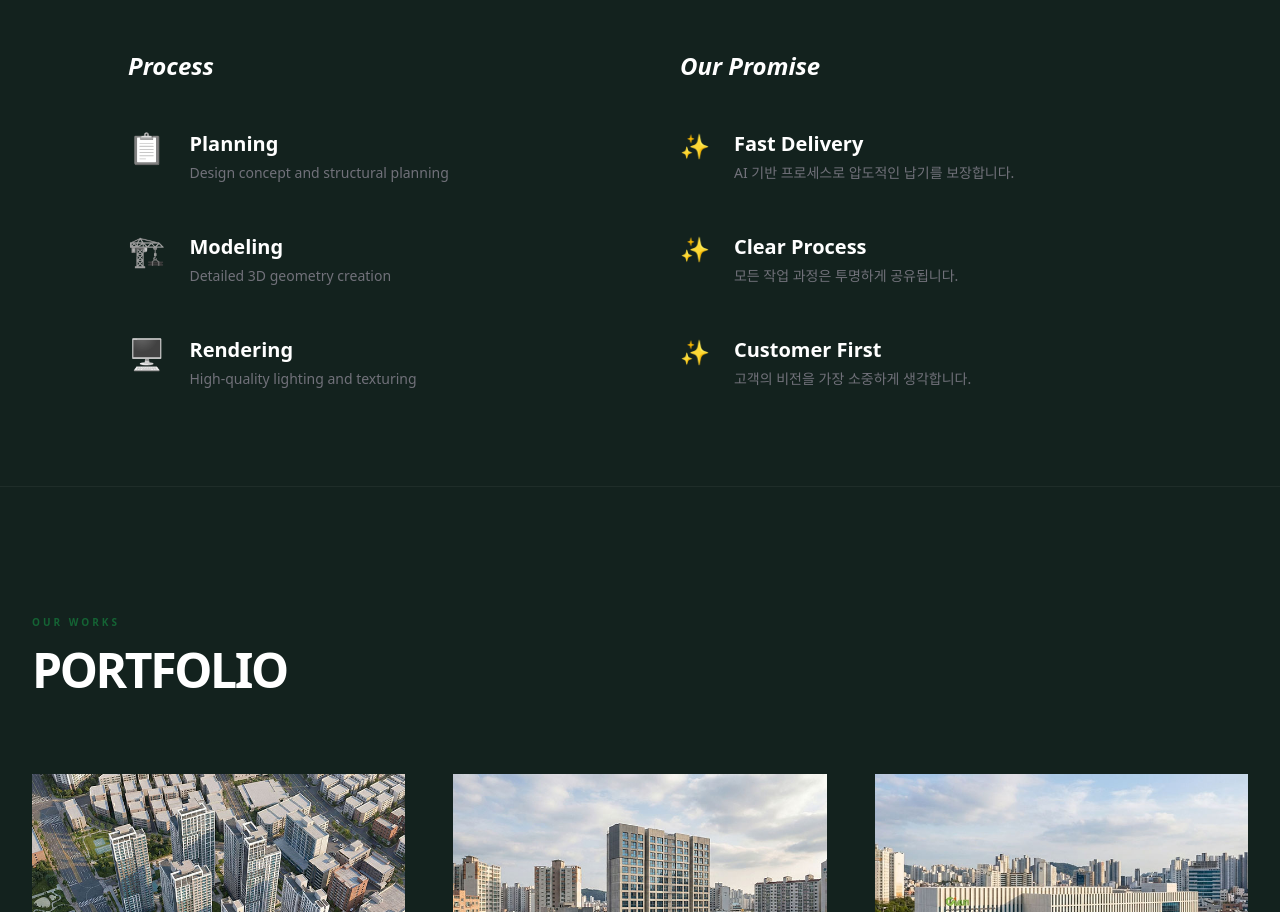
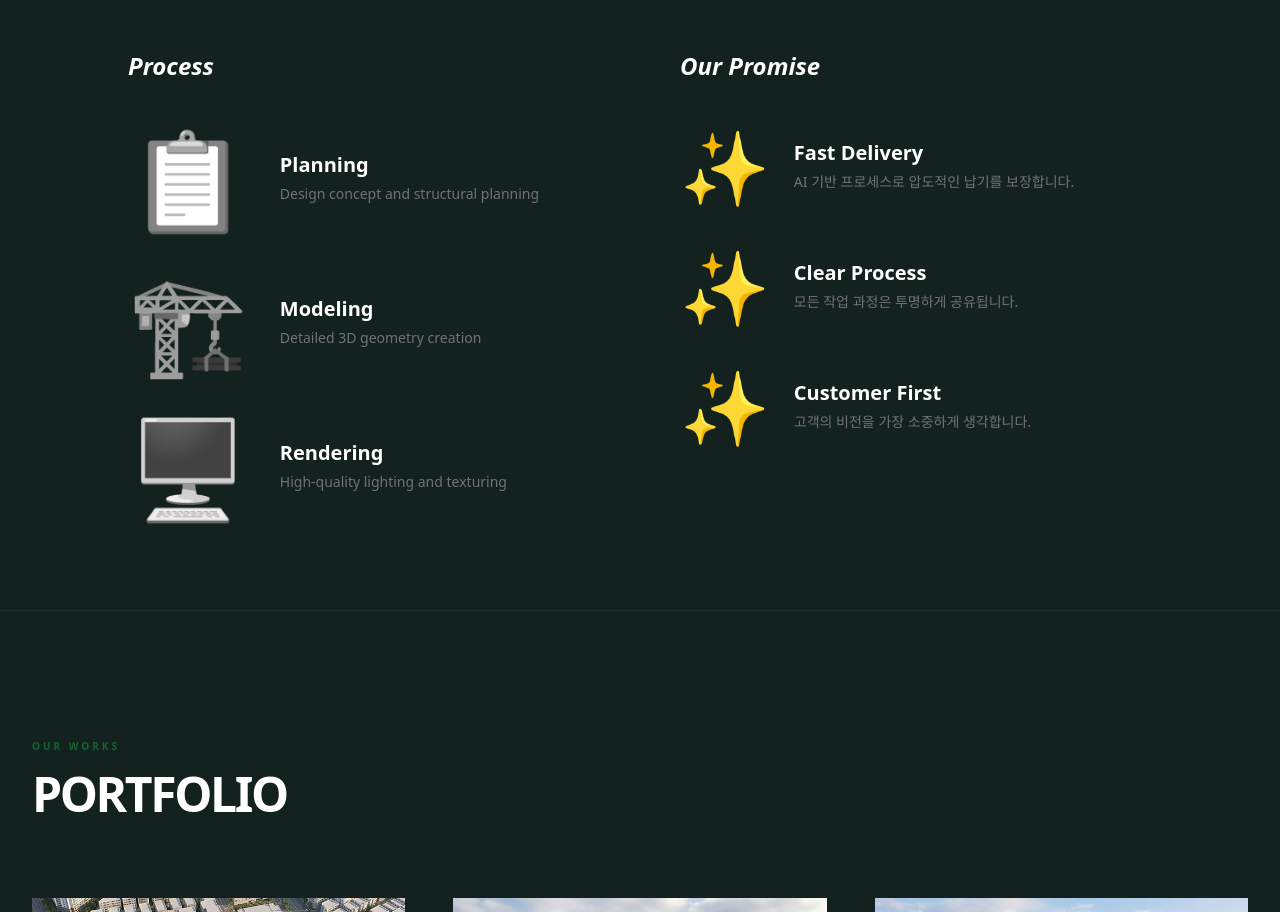
Before and after one commit to TREEBOX7/-1, a React (Vite) app: page / in a window 1280 px wide. Shown: the part 1060-1972 px from the top of the page. Built offline with nearby package versions, Linux system fonts and the light colour scheme; a web font is replaced by a local one.

Commit message:
Update Identity.tsx

```diff
--- a/components/Identity.tsx
+++ b/components/Identity.tsx
@@ -1,9 +1,8 @@
 import React from 'react';
-import { PROCESS_STEPS, PROMISES } from '../constants';
+import { PROCESS_STEPS, PROMISES } from '../constants'; // .tsx 확장자 제거 상태 유지
 
 const Identity: React.FC = () => {
   return (
-    // 배경을 transparent로 설정하여 App의 다크 포레스트 색상이 보이게 함
     <section className="py-24 bg-transparent border-t border-white/5">
       <div className="container mx-auto px-8">
         <div className="max-w-4xl mx-auto text-center mb-24">
@@ -12,14 +11,17 @@ const Identity: React.FC = () => {
           <div className="w-16 h-[1px] bg-green-600/30 mx-auto mt-10"></div>
         </div>
 
-        {/* 132d.JPG 레이아웃 적용 */}
         <div className="grid grid-cols-1 md:grid-cols-2 gap-20 max-w-5xl mx-auto">
+          {/* Process 섹션 */}
           <div>
             <h3 className="text-2xl font-bold mb-12 text-white italic">Process</h3>
             <div className="space-y-12">
               {PROCESS_STEPS.map((step: any) => (
-                <div key={step.id} className="flex items-start gap-6 group">
-                  <div className="text-3xl grayscale group-hover:grayscale-0 transition-all">{step.icon}</div>
+                <div key={step.id} className="flex items-center gap-8 group"> {/* gap을 늘려 아이콘 공간 확보 */}
+                  {/* 기존 text-3xl을 text-8xl로 변경하여 약 3배 확대 */}
+                  <div className="text-8xl grayscale group-hover:grayscale-0 transition-all duration-500">
+                    {step.icon}
+                  </div>
                   <div>
                     <h4 className="text-xl font-bold text-white mb-1">{step.title}</h4>
                     <p className="text-zinc-500 text-sm leading-relaxed">{step.desc}</p>
@@ -28,12 +30,17 @@ const Identity: React.FC = () => {
               ))}
             </div>
           </div>
+
+          {/* Our Promise 섹션 */}
           <div>
             <h3 className="text-2xl font-bold mb-12 text-white italic">Our Promise</h3>
             <div className="space-y-12">
               {PROMISES.map((promise: any) => (
-                <div key={promise.title} className="flex items-start gap-6 group">
-                  <div className="text-2xl text-green-700 group-hover:text-green-500 transition-all">✨</div>
+                <div key={promise.title} className="flex items-center gap-6 group">
+                  {/* 기존 text-2xl을 text-7xl로 변경하여 대폭 확대 */}
+                  <div className="text-7xl text-green-700 group-hover:text-green-500 transition-all duration-500">
+                    ✨
+                  </div>
                   <div>
                     <h4 className="text-xl font-bold text-white mb-1">{promise.label}</h4>
                     <p className="text-zinc-500 text-sm leading-relaxed">{promise.desc}</p>
```
